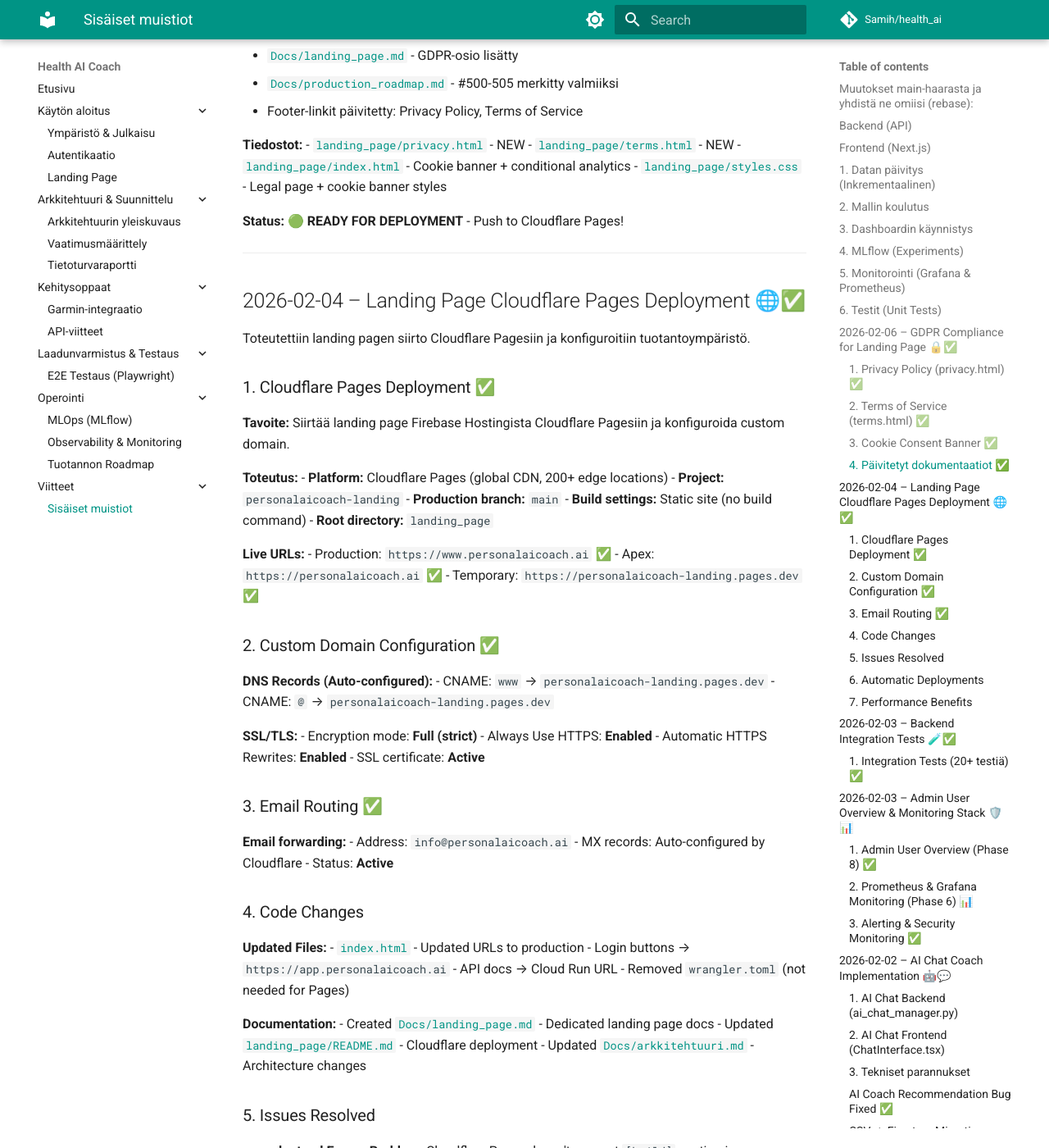
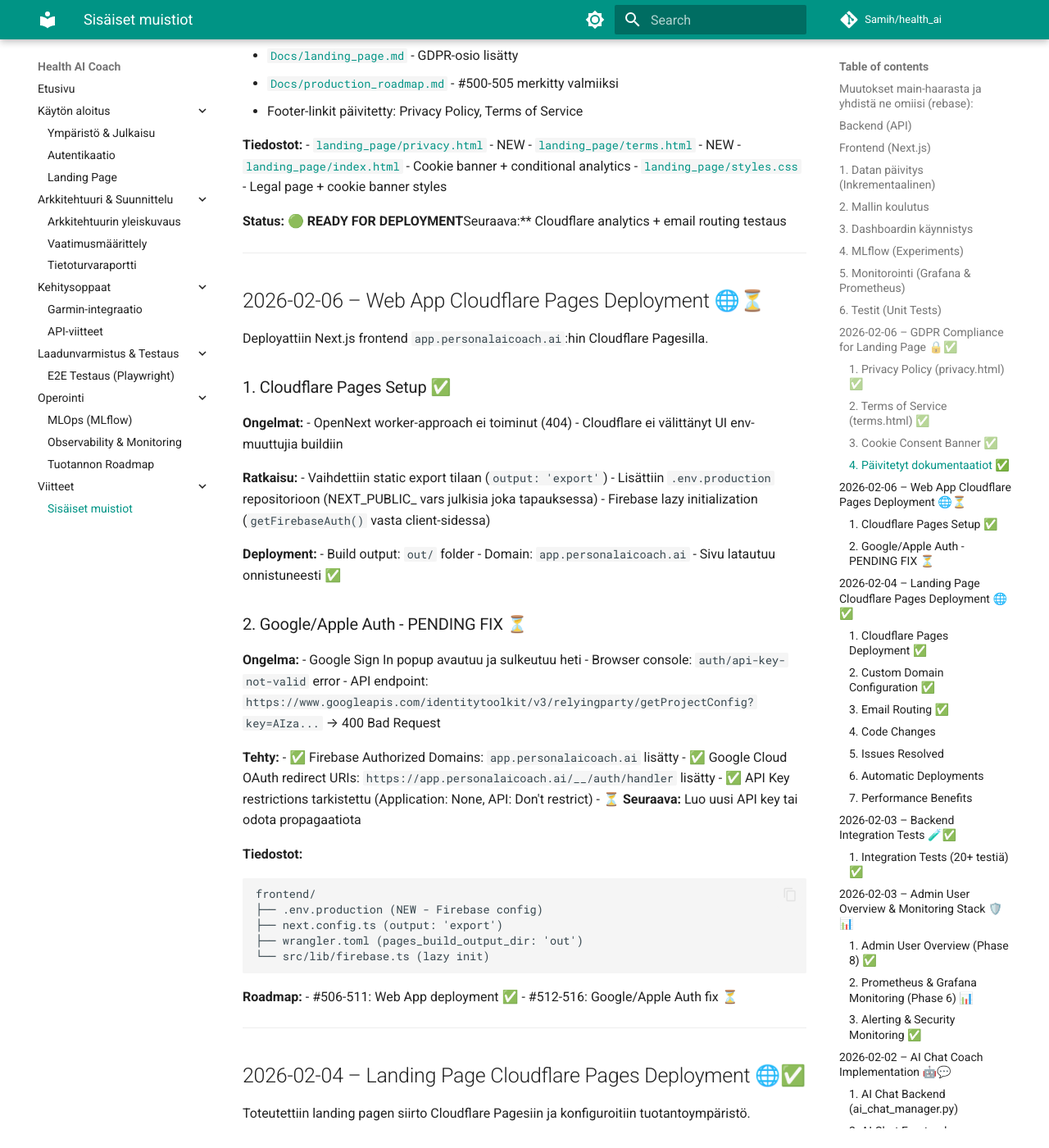
Before and after one commit to Sami-Python/Health_AI, an MkDocs documentation site: the page built from Docs/sami_memo.md, in a window 1280 px wide and 1400 px high, scrolled down 2558 px. Shown: the whole window at 82% size. Built offline with MkDocs 1.6.1 and Material for MkDocs 9.7.7, drawn with Linux system fonts in a browser that asks for light colours; comment, search, counter and statistics services are not loaded.

Commit message:
docs: Update roadmap and memo with web app deployment + pending Google Auth fix

````diff
--- a/Docs/production_roadmap.md
+++ b/Docs/production_roadmap.md
@@ -389,12 +389,33 @@ Streamlit on raskas tuhansille yhtäaikaisille käyttäjille.
 **Status:** 🟢 **PRODUCTION READY**
 **Hosting:** Cloudflare Pages (migrated from Firebase Hosting)
 
-- [x] **GDPR Compliance (Privacy & Cookies)** (#500) ✅ COMPLETED (2026-02-06)
-  - [x] Privacy Policy page (`privacy.html`) (#501)
-  - [x] Terms of Service page (`terms.html`) (#502)
-  - [x] Cookie Consent Banner with Accept/Decline (#503)
-  - [x] Conditional Firebase Analytics (loads after consent) (#504)
-  - [x] Footer links updated (#505)
+### 9.5 GDPR Compliance
+> **Status:** ✅ COMPLETED (2026-02-06)
+
+- [x] **Privacy Policy & Terms Pages** (#500)
+  - [x] Create `privacy.html` with GDPR-compliant privacy policy (#501)
+  - [x] Create `terms.html` with terms of service (#502)
+  - [x] Footer links to legal pages (#503)
+
+- [x] **Cookie Consent Banner** (#504)
+  - [x] Cookie consent banner on landing page (#505)
+
+### 9.6 Web App Deployment (app.personalaicoach.ai)
+> **Status:** 🟡 IN PROGRESS (2026-02-06)
+
+- [x] **Cloudflare Pages Setup** (#506)
+  - [x] Static export configuration (`output: 'export'`) (#507)
+  - [x] Custom domain: `app.personalaicoach.ai` (#508)
+  - [x] Environment variables in `.env.production` (#509)
+  - [x] Firebase lazy initialization for build compatibility (#510)
+  - [x] Site deployed and accessible (#511)
+
+- [ ] **Google/Apple Authentication** (#512)
+  - [x] OAuth redirect URIs configured in Google Cloud Console (#513)
+  - [ ] **Fix Google API Key issue** - "API key not valid" error (#514)
+    - Investigation: Browser key restrictions or new API key needed
+  - [ ] Test Google Sign In flow (#515)
+  - [ ] Test Apple Sign In flow (#516)
 
 ---
 
--- a/Docs/sami_memo.md
+++ b/Docs/sami_memo.md
@@ -118,7 +118,55 @@ Toteutettiin EU GDPR:n vaatimat lakisääteiset sivut ja cookie consent -banneri
 - [`landing_page/index.html`](file:///c:/Users/samih/code/health_ai/landing_page/index.html) - Cookie banner + conditional analytics
 - [`landing_page/styles.css`](file:///c:/Users/samih/code/health_ai/landing_page/styles.css) - Legal page + cookie banner styles
 
-**Status:** 🟢 **READY FOR DEPLOYMENT** - Push to Cloudflare Pages!
+**Status:** 🟢 **READY FOR DEPLOYMENT**Seuraava:** Cloudflare analytics + email routing testaus
+
+---
+
+## 2026-02-06 – Web App Cloudflare Pages Deployment 🌐⏳
+
+Deployattiin Next.js frontend `app.personalaicoach.ai`:hin Cloudflare Pagesilla.
+
+### 1. Cloudflare Pages Setup ✅
+
+**Ongelmat:**
+- OpenNext worker-approach ei toiminut (404)
+- Cloudflare ei välittänyt UI env-muuttujia buildiin
+
+**Ratkaisu:**
+- Vaihdettiin static export tilaan (`output: 'export'`)
+- Lisättiin `.env.production` repositorioon (NEXT_PUBLIC_ vars julkisia joka tapauksessa)
+- Firebase lazy initialization (`getFirebaseAuth()` vasta client-sidessa)
+
+**Deployment:**
+- Build output: `out/` folder
+- Domain: `app.personalaicoach.ai`
+- Sivu latautuu onnistuneesti ✅
+
+### 2. Google/Apple Auth - PENDING FIX ⏳
+
+**Ongelma:**
+- Google Sign In popup avautuu ja sulkeutuu heti
+- Browser console: `auth/api-key-not-valid` error
+- API endpoint: `https://www.googleapis.com/identitytoolkit/v3/relyingparty/getProjectConfig?key=AIza...` → 400 Bad Request
+
+**Tehty:**
+- ✅ Firebase Authorized Domains: `app.personalaicoach.ai` lisätty
+- ✅ Google Cloud OAuth redirect URIs: `https://app.personalaicoach.ai/__/auth/handler` lisätty
+- ✅ API Key restrictions tarkistettu (Application: None, API: Don't restrict)
+- ⏳ **Seuraava:** Luo uusi API key tai odota propagaatiota
+
+**Tiedostot:**
+```
+frontend/
+├── .env.production (NEW - Firebase config)
+├── next.config.ts (output: 'export')
+├── wrangler.toml (pages_build_output_dir: 'out')
+└── src/lib/firebase.ts (lazy init)
+```
+
+**Roadmap:**
+- #506-511: Web App deployment ✅
+- #512-516: Google/Apple Auth fix ⏳
 
 ---
 
````
